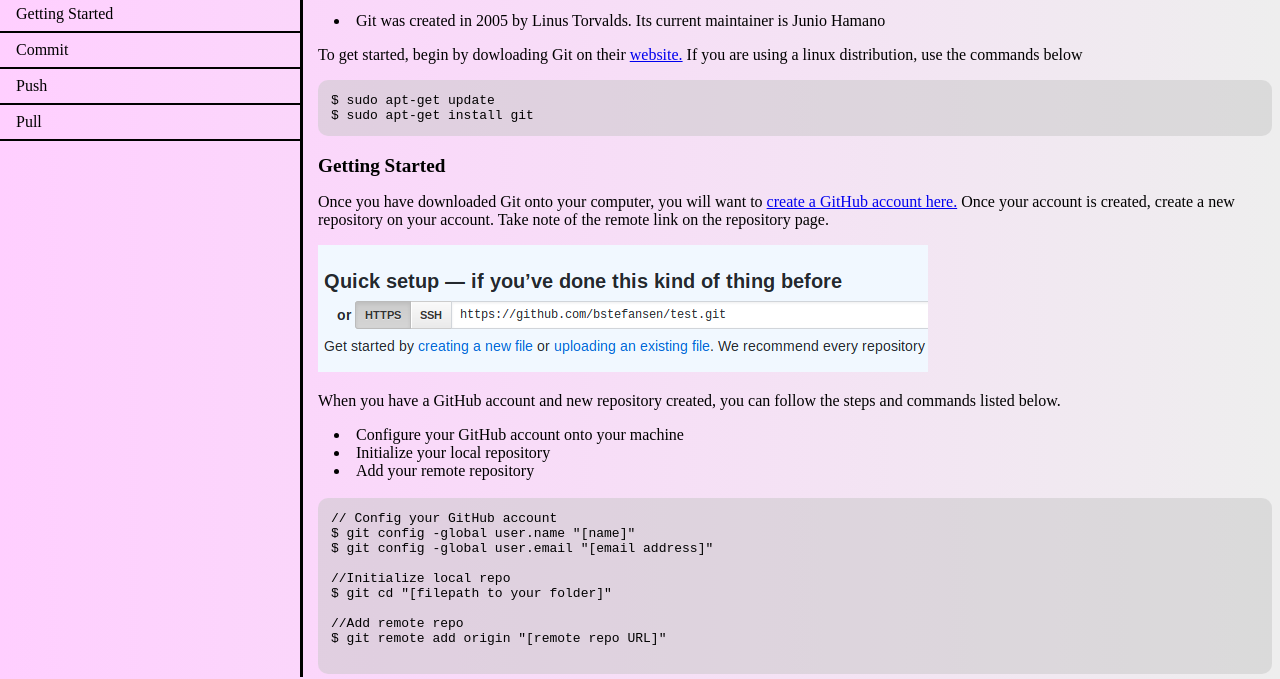
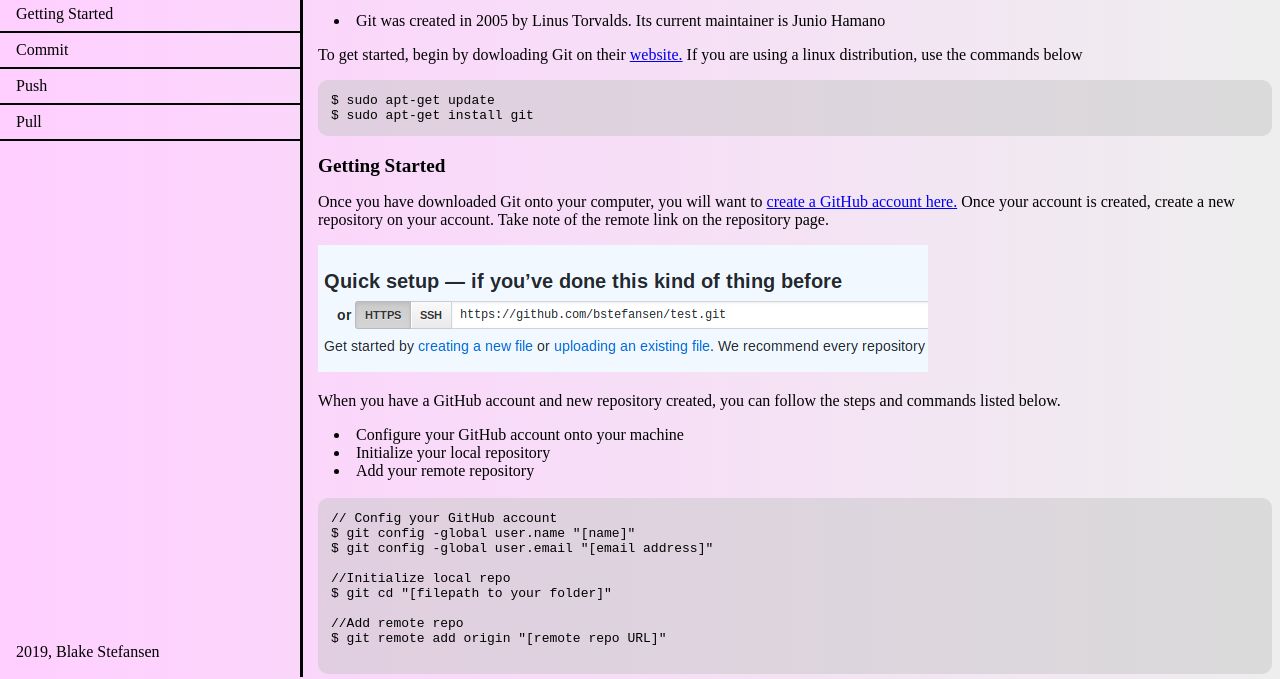
Before and after one commit to bstefansen/GitDocumentation, a plain HTML site: page index.html in a window 1280 px wide. Shown: the part 123-802 px from the top of the page. Drawn offline with Linux system fonts and the light colour scheme.

Commit message:
added footer

```diff
--- a/index.html
+++ b/index.html
@@ -133,5 +133,8 @@
       </code>
     </section>
   </main>
+  <footer>
+    <p>2019, Blake Stefansen</p>
+  </footer>
 </body>
 </html>
--- a/main.css
+++ b/main.css
@@ -65,6 +65,17 @@ body {
   padding: 1em;
   border-radius: 10px;
 }
+footer {
+  position: fixed;
+  left: 0px;
+  padding-left: 1em
+  bottom: 0px;
+  bottom: 0px;
+  width: 300px;
+}
+footer p {
+  padding-left: 1em;
+}
 @media (min-width: 1367px){
   body {
     font-size: 150%;
```
